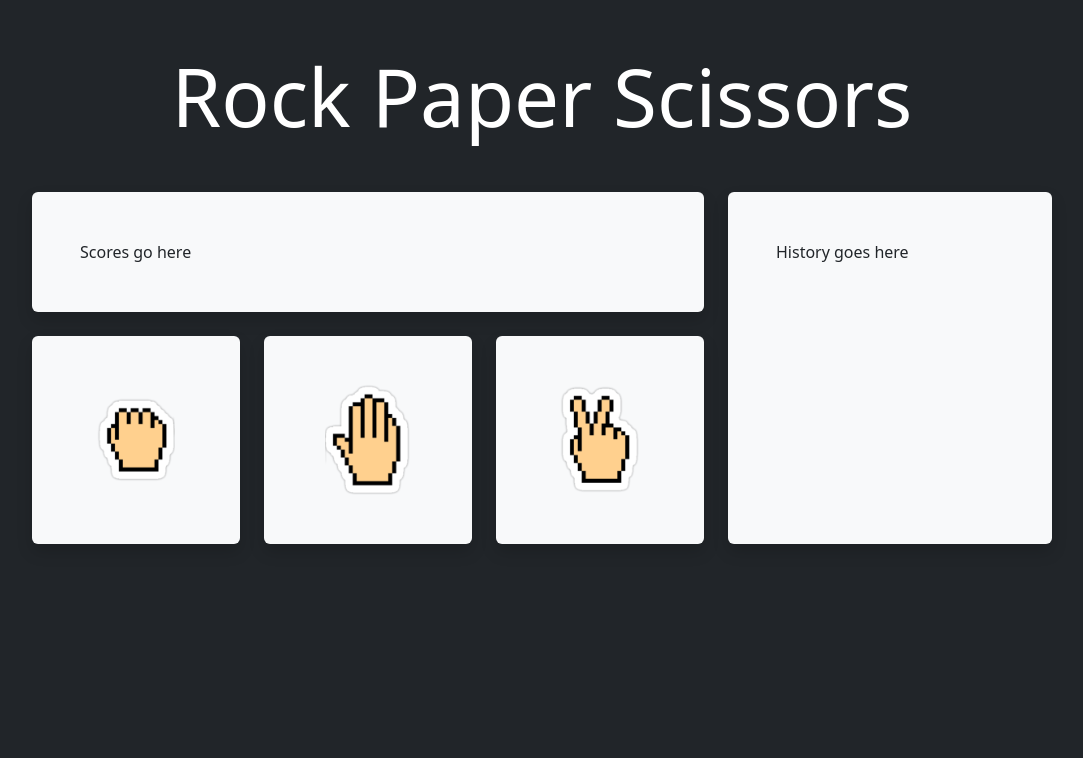
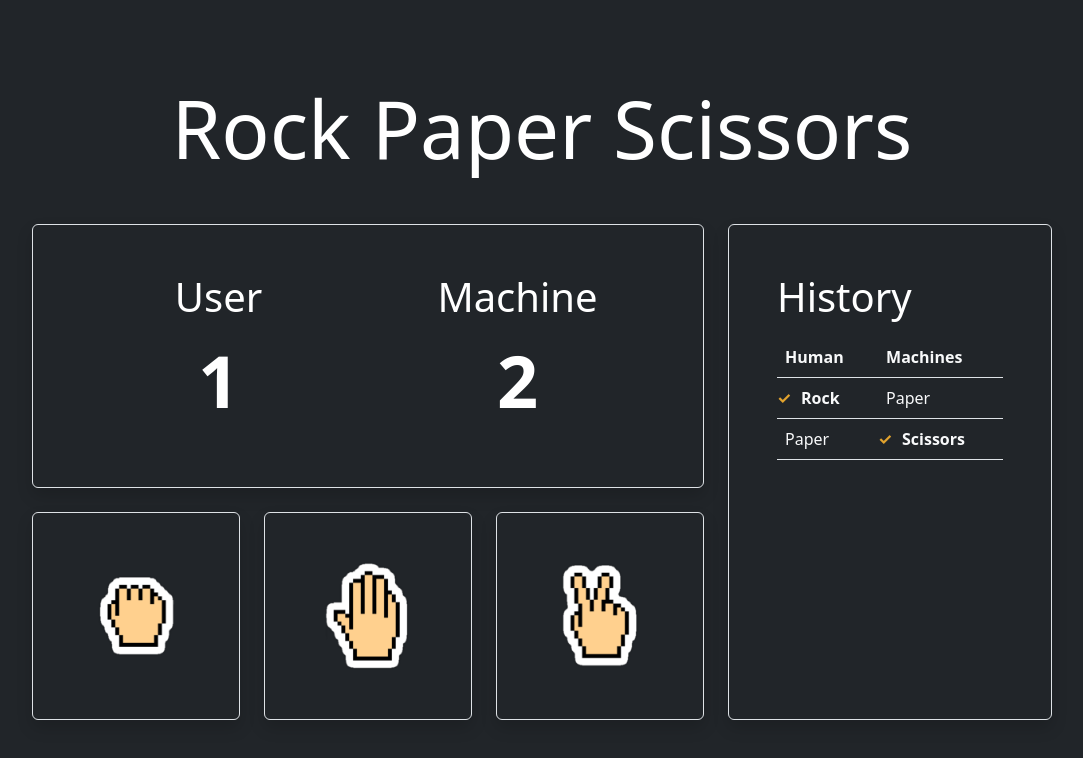
Before and after one commit to anilu-221/rock-paper-scissors, a plain HTML site: page index.html in a window 1280 px wide. Shown: the whole page, without its empty margins (98-1181 px from the left). Drawn offline with nearby package versions, Linux system fonts and the light colour scheme.

Commit message:
Adds placeholder text and images

```diff
--- a/index.html
+++ b/index.html
@@ -11,30 +11,43 @@
     <title>Rock Paper Scissors</title>
 </head>
 <body class="bg-dark">
-
+    <div class="d-flex min-vh-100 align-items-center">
         <div class="container">
             <div class="row p-5">
                 <h1 class="text-white mb-5 text-center display-1">Rock Paper Scissors</h1>
                 <!--Left-->
                 <div class="col-md-8">
                     <!--Scores-->
-                    <div class="bg-light rounded shadow p-5">
-                        Scores go here
+                    <div class="border rounded shadow p-5 text-white">
+                        <div class="row text-center">
+                            <div class="col-md-6">
+                                <p class="display-6">
+                                    User
+                                </p>
+                                <p class="fw-bold display-2">1</p>
+                            </div>
+                            <div class="col-md-6">
+                                <p class="display-6 text-center">
+                                    Machine
+                                </p>
+                                <p class="fw-bold display-2">2</p>
+                            </div>
+                        </div>
                     </div>
                     <!--Select your weapon-->
                     <div class="row mt-4">
                         <div class="col-4">
-                            <div class="bg-light rounded shadow p-5">
+                            <div class="weapon-card border rounded shadow p-3 p-lg-5">
                                 <img class="weapon-img" src="img/rock.png" alt="Rock">
                             </div>
                         </div>
                         <div class="col-4">
-                            <div class="bg-light rounded shadow p-5">
+                            <div class="weapon-card border rounded shadow p-3 p-lg-5">
                                 <img class="weapon-img" src="img/paper.png" alt="Paper">
                             </div>
                         </div>
                         <div class="col-4">
-                            <div class="bg-light rounded shadow p-5">
+                            <div class="weapon-card border rounded shadow p-3 p-lg-5">
                                 <img class="weapon-img" src="img/scissors.png" alt="Scissors">
                             </div>
                         </div>
@@ -42,15 +55,29 @@
                 </div>
 
                 <!--Right-->
-                <div class="col-md-4">
+                <div class="col-md-4 mt-3 mt-md-0">
                     <!--History-->
-                    <div class="bg-light rounded shadow p-5 h-100">
-                        History goes here
+                    <div class="border rounded shadow p-5 h-100 text-white">
+                        <p class="text-white display-6 ">History</p>
+                        <table class="table text-light ">
+                            <tr>
+                              <th>Human</th>
+                              <th>Machines</th>
+                            </tr>
+                            <tr>
+                              <td class="fw-bold text-winner">Rock</td>
+                              <td>Paper</td>
+                            </tr>
+                            <tr>
+                              <td>Paper</td>
+                              <td class="fw-bold text-winner">Scissors</td>
+                            </tr>
+                          </table>
                     </div>
                 </div>
             </div>
         </div>
-
+    </div>
     </body>
 </body>
 </html>
--- a/styles.css
+++ b/styles.css
@@ -1,5 +1,24 @@
 .weapon-img{
     width: 100%;
     height: auto;
-    min-width: 100px;
 }
+
+.weapon-card{
+    transition: 200ms;
+}
+
+.weapon-card:hover{
+    background-color: rgb(226, 163, 46);
+}
+
+.text-winner{
+    position: relative;
+    transform: translate(1rem);
+}
+
+.text-winner:before{
+    position: absolute;
+    content: '✓';
+    left: -1rem;
+    color: rgb(226, 163, 46);
+}
```
